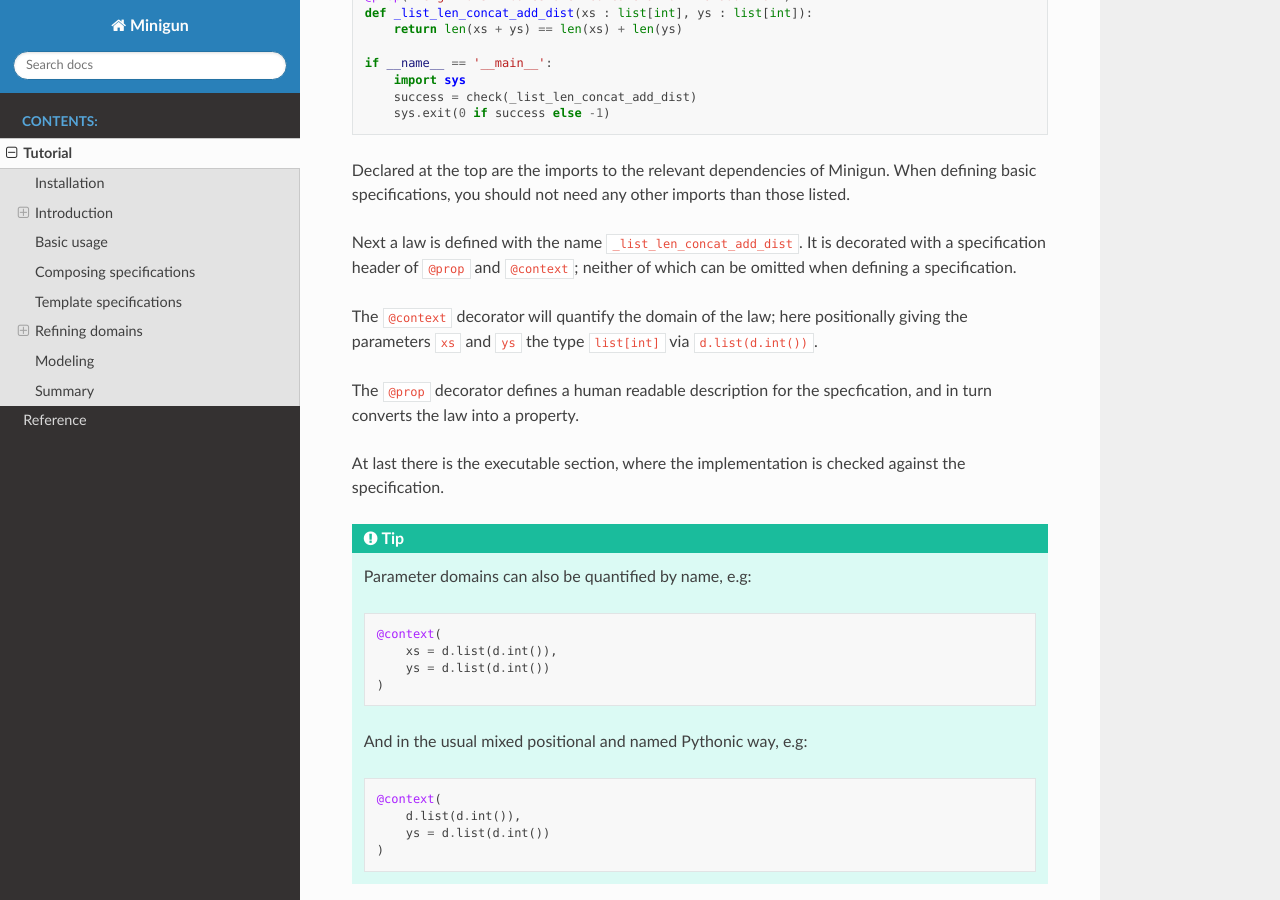
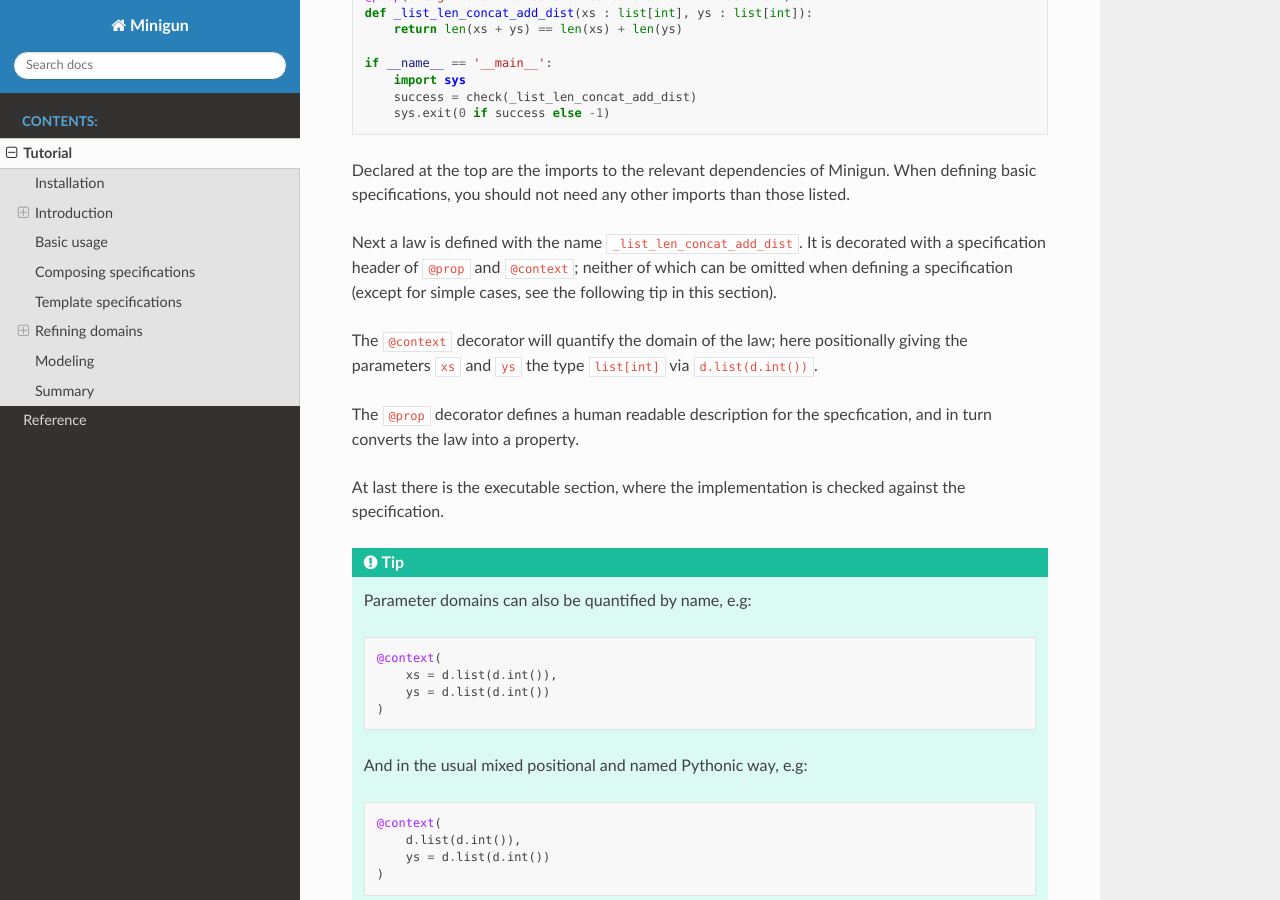
Before and after one commit to soren-n/minigun-py, a Sphinx documentation site: the page built from docs/source/tutorial.rst, in a window 1280 px wide and 900 px high, scrolled down 3483 px. Built offline with Sphinx 7.4.7 and the Read the Docs theme 2.0.0, drawn with Linux system fonts in a browser that asks for light colours.

Commit message:
Soften language in introduction

```diff
--- a/docs/source/tutorial.rst
+++ b/docs/source/tutorial.rst
@@ -94,7 +94,7 @@
 
 Declared at the top are the imports to the relevant dependencies of Minigun. When defining basic specifications, you should not need any other imports than those listed.
 
-Next a law is defined with the name :code:`_list_len_concat_add_dist`. It is decorated with a specification header of :code:`@prop` and :code:`@context`; neither of which can be omitted when defining a specification.
+Next a law is defined with the name :code:`_list_len_concat_add_dist`. It is decorated with a specification header of :code:`@prop` and :code:`@context`; neither of which can be omitted when defining a specification (except for simple cases, see the following tip in this section).
 
 The :code:`@context` decorator will quantify the domain of the law; here positionally giving the parameters :code:`xs` and :code:`ys` the type :code:`list[int]` via :code:`d.list(d.int())`.
 
```
